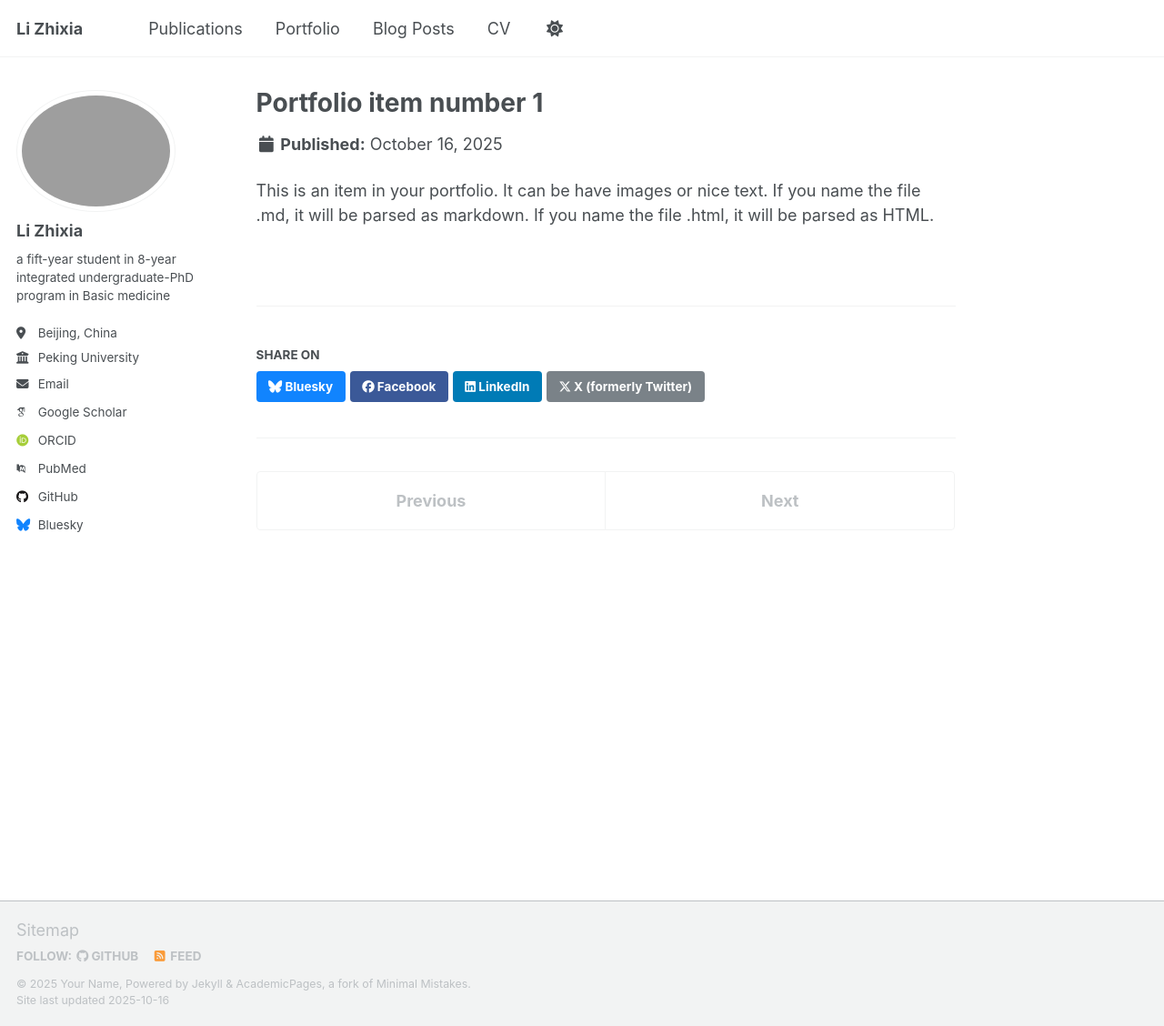
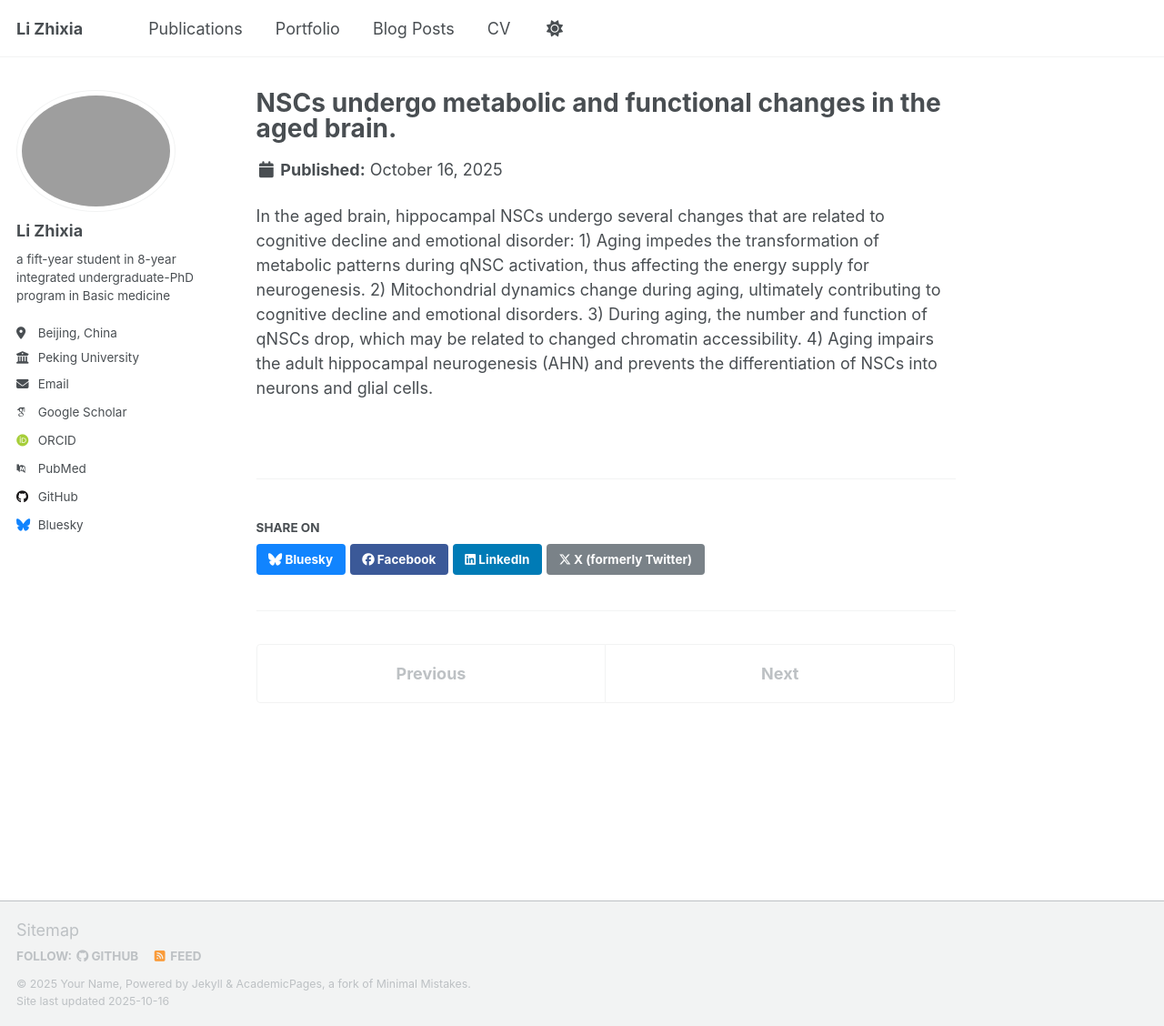
Before and after one commit to lizhixia923-oss/lizhixia923-oss.github.io, a Jekyll site: the page built from _portfolio/portfolio-1.md, in a window 1280 px wide and 1128 px high. Shown: the whole window at 91% size. Built offline with Jekyll 4.4.1, drawn with Linux system fonts in a browser that asks for light colours; some web fonts are replaced; a script that is not in the unit is left out.

Commit message:
Update portfolio-1.md

```diff
--- a/_portfolio/portfolio-1.md
+++ b/_portfolio/portfolio-1.md
@@ -1,7 +1,7 @@
 ---
-title: "Portfolio item number 1"
-excerpt: "Short description of portfolio item number 1<br/><img src='/images/500x300.png'>"
+title: "NSCs undergo metabolic and functional changes in the aged brain."
+excerpt: "Short description of portfolio item number 1<br/><img src='/images/neural_stem_cell_1.png'>"
 collection: portfolio
 ---
 
-This is an item in your portfolio. It can be have images or nice text. If you name the file .md, it will be parsed as markdown. If you name the file .html, it will be parsed as HTML.
+In the aged brain, hippocampal NSCs undergo several changes that are related to cognitive decline and emotional disorder: 1) Aging impedes the transformation of metabolic patterns during qNSC activation, thus affecting the energy supply for neurogenesis. 2) Mitochondrial dynamics change during aging, ultimately contributing to cognitive decline and emotional disorders. 3) During aging, the number and function of qNSCs drop, which may be related to changed chromatin accessibility. 4) Aging impairs the adult hippocampal neurogenesis (AHN) and prevents the differentiation of NSCs into neurons and glial cells.
```
